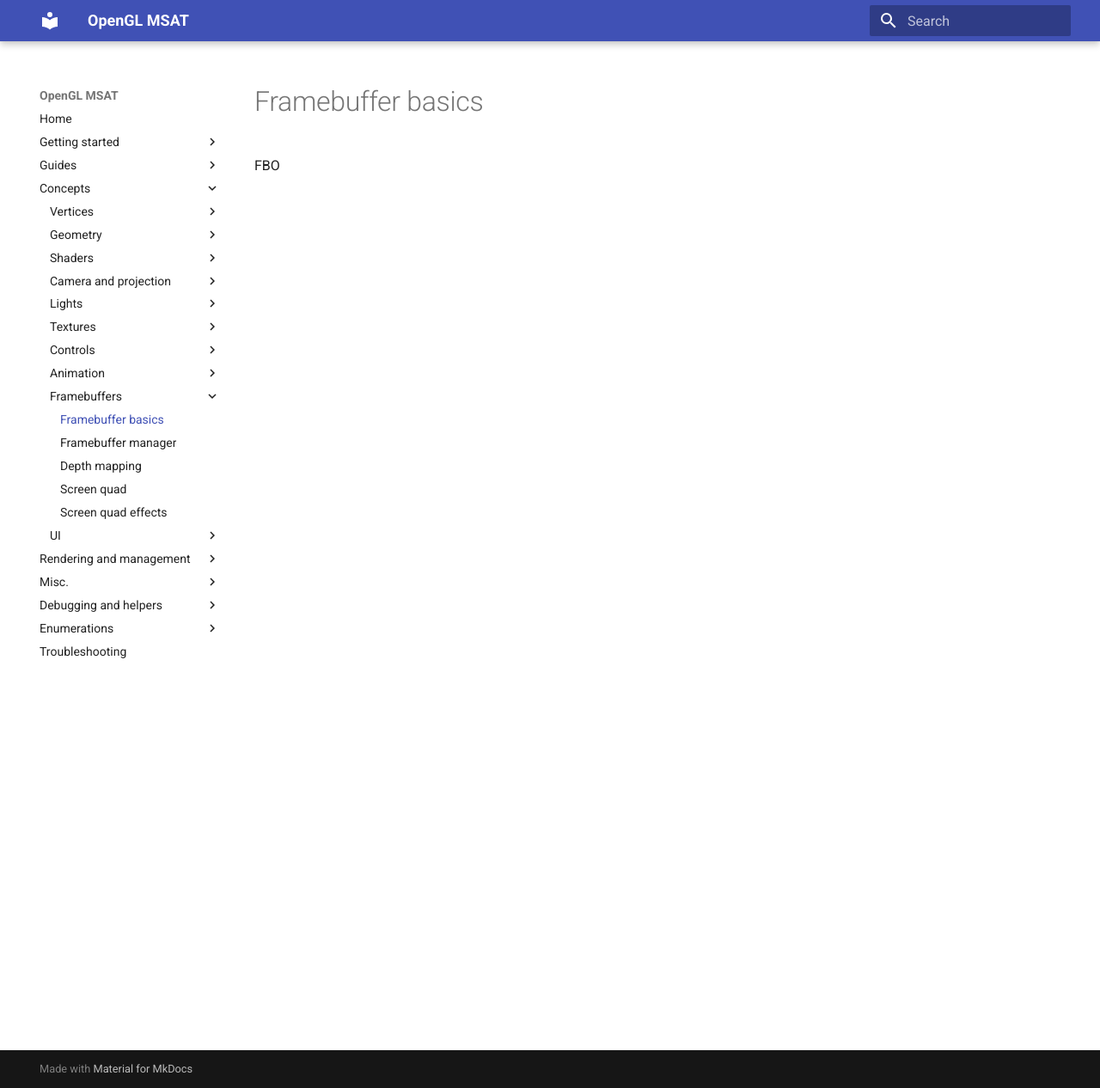
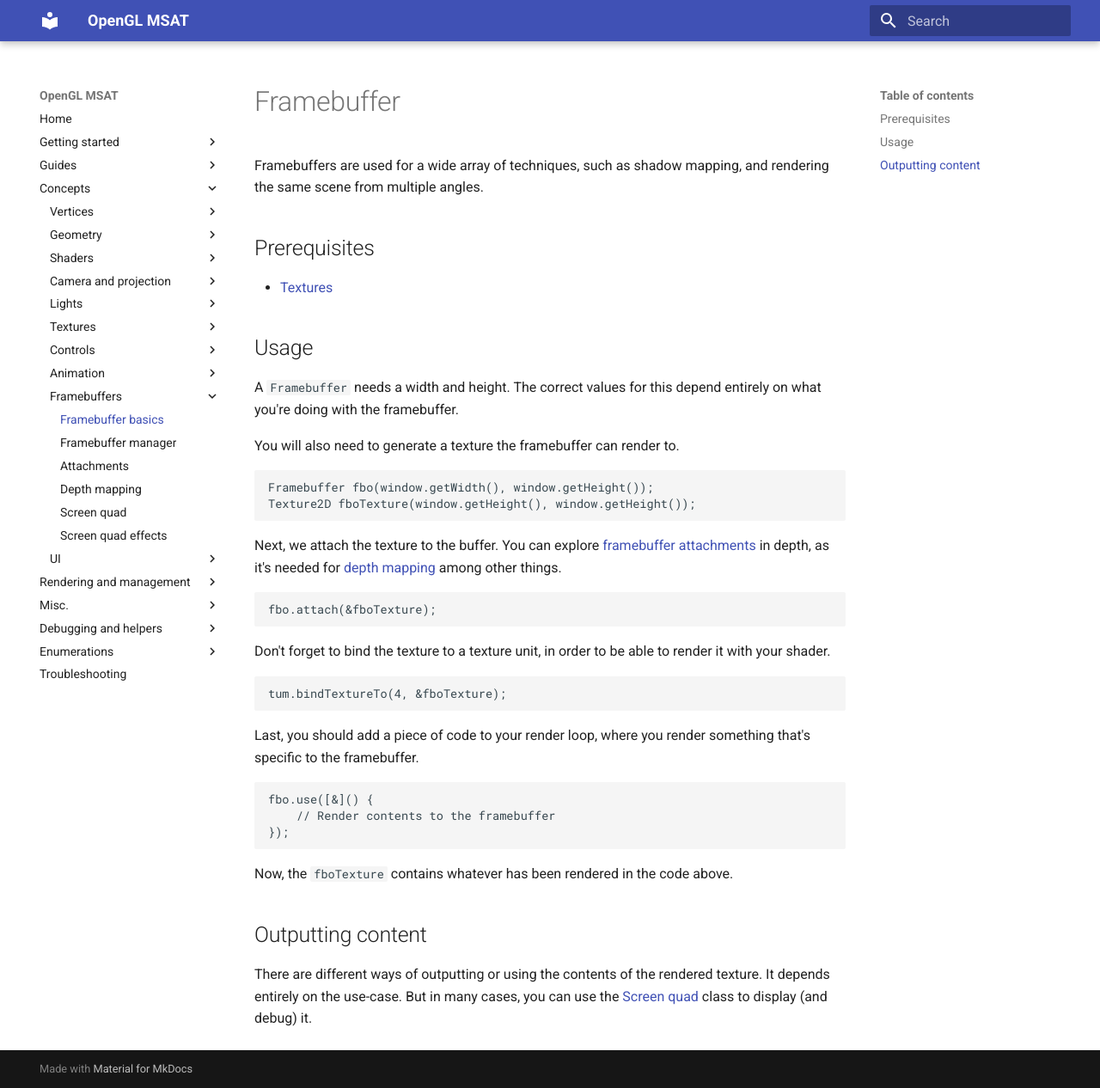
Before and after one commit to markhj/opengl-msat, an MkDocs documentation site: the page built from docs/fbo/fbo.md, in a window 1280 px wide and 1266 px high. Shown: the whole window at 86% size. Built offline with MkDocs 1.6.1 and Material for MkDocs 9.7.7, drawn with Linux system fonts in a browser that asks for light colours.

Commit message:
Framebuffer docs

`````diff
--- a/docs/fbo/fbo.md
+++ b/docs/fbo/fbo.md
@@ -1 +1,50 @@
-FBO
+# Framebuffer
+
+Framebuffers are used for a wide array of techniques, such as shadow mapping,
+and rendering the same scene from multiple angles.
+
+## Prerequisites
+* [Textures](../textures/textures.md)
+
+## Usage
+A ``Framebuffer`` needs a width and height. The correct values for this
+depend entirely on what you're doing with the framebuffer.
+
+You will also need to generate a texture the framebuffer can render to.
+
+````c++
+Framebuffer fbo(window.getWidth(), window.getHeight());
+Texture2D fboTexture(window.getHeight(), window.getHeight());
+````
+
+Next, we attach the texture to the buffer.
+You can explore [framebuffer attachments](attachments.md) in depth,
+as it's needed for [depth mapping](depth-mapping.md) among other things.
+
+````c++
+fbo.attach(&fboTexture);
+````
+
+Don't forget to bind the texture to a texture unit, in order to
+be able to render it with your shader.
+
+````c++
+tum.bindTextureTo(4, &fboTexture);
+````
+
+Last, you should add a piece of code to your render loop, where
+you render something that's specific to the framebuffer.
+
+````c++
+fbo.use([&]() {
+    // Render contents to the framebuffer
+});
+````
+
+Now, the ``fboTexture`` contains whatever has been rendered in the code above.
+
+## Outputting content
+
+There are different ways of outputting or using the contents of the rendered texture.
+It depends entirely on the use-case.
+But in many cases, you can use the [Screen quad](screen-quad.md) class to display (and debug) it.
--- a/mkdocs.yml
+++ b/mkdocs.yml
@@ -63,6 +63,7 @@ nav:
       - Framebuffers:
         - Framebuffer basics: fbo/fbo.md
         - Framebuffer manager: fbo/fbo-mng.md
+        - Attachments: fbo/attachments.md
         - Depth mapping: fbo/depth-mapping.md
         - Screen quad: fbo/screen-quad.md
         - Screen quad effects: fbo/screen-quad-fx.md
`````
Also changed, not shown: docs/fbo/attachments.md (added, +25 -0 lines), docs/fbo/screen-quad.md (+38 -1 lines), docs/lists/texture-enums.md (+6 -0 lines).
